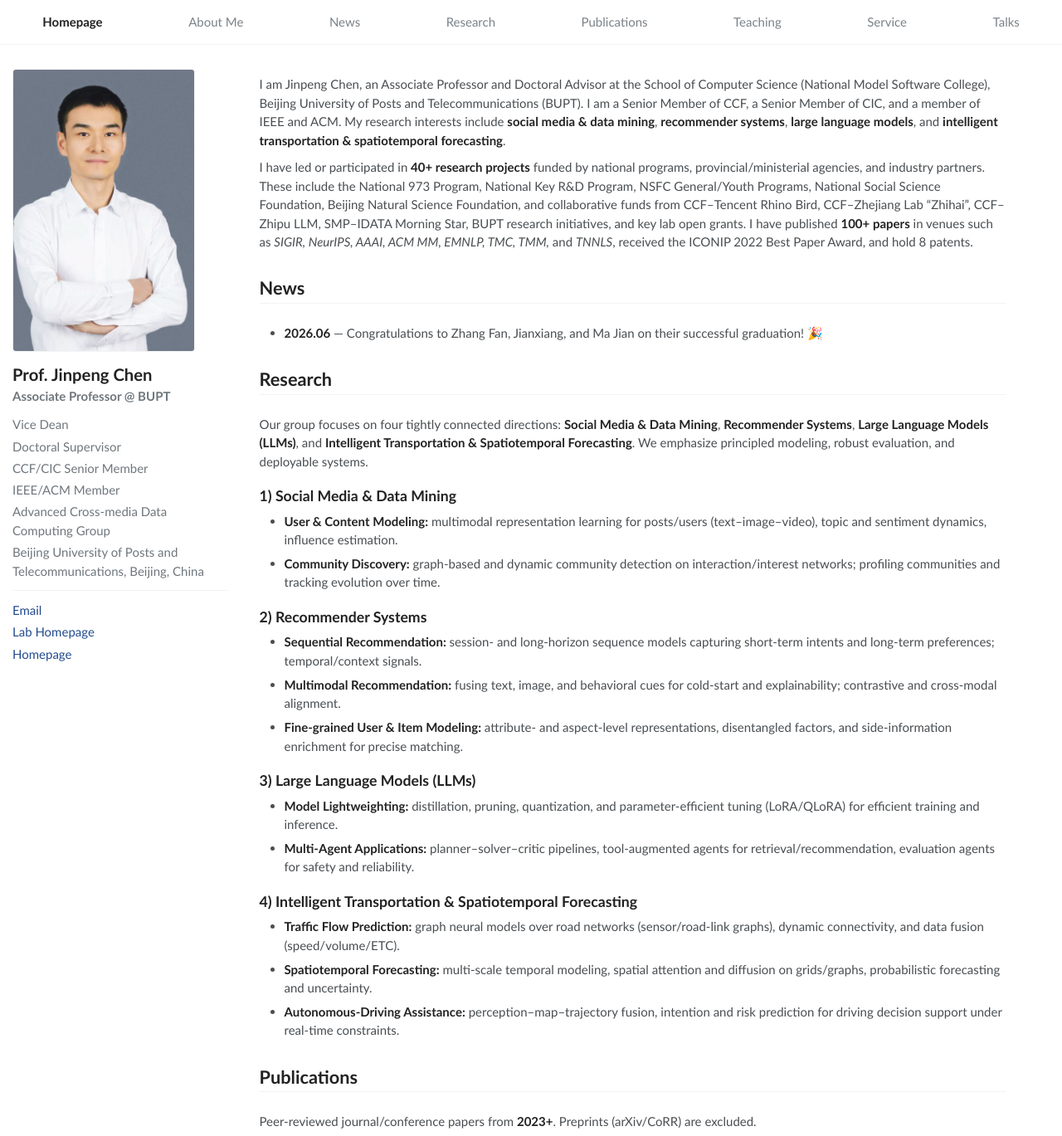
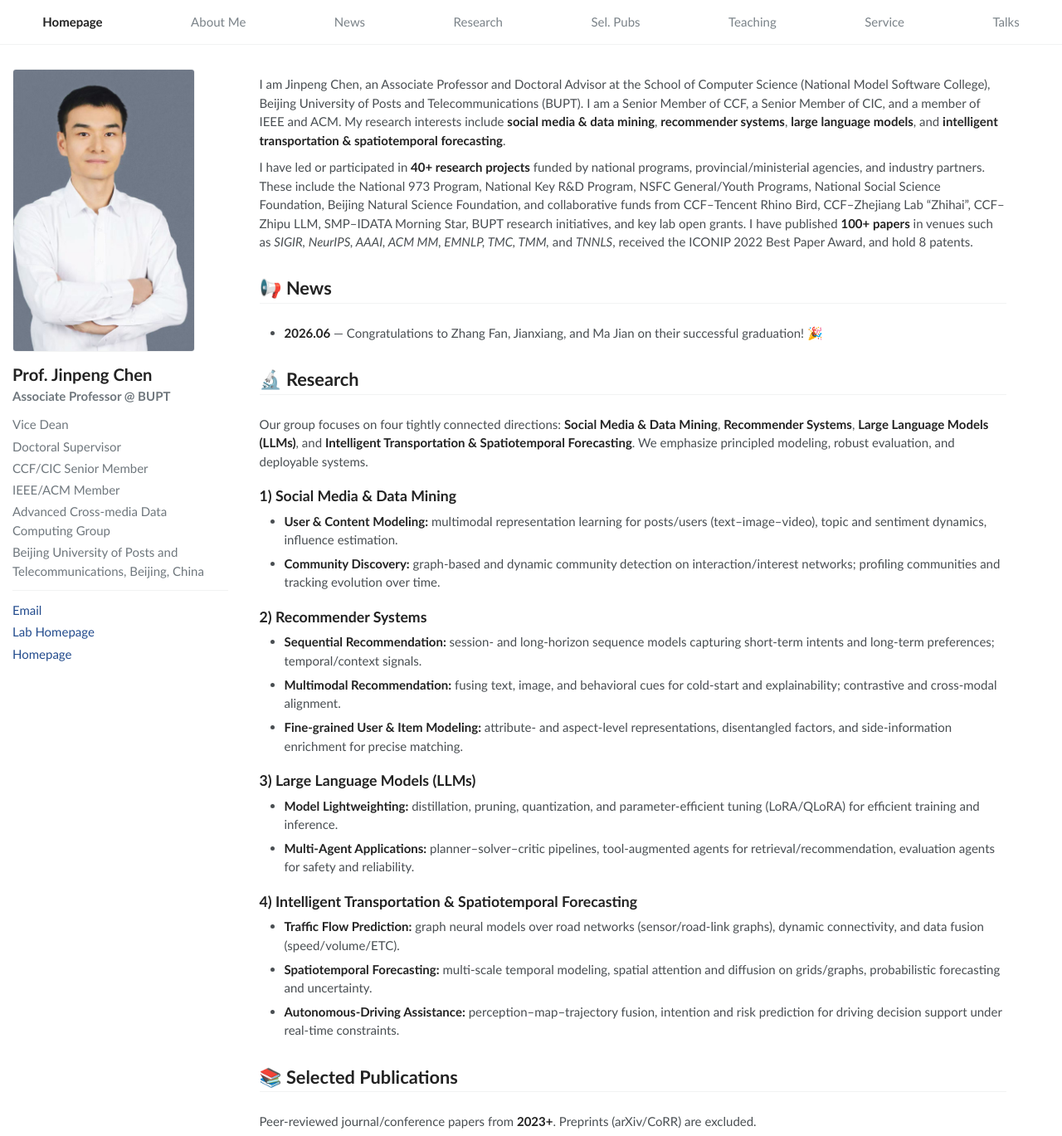
Before and after one commit to acdc-lab/jpchen, a Jekyll site: the page built from index.markdown, in a window 1280 px wide and 1400 px high, cut to the strip 0-1369 px from the top of the window. Shown: the whole strip at 83% size. Built offline with Jekyll 4.4.1, drawn with Linux system fonts in a browser that asks for light colours; some of the changed text lies outside the part shown.

Commit message:
Rename to Selected Publications and add emoji icons to all sections
- index.markdown: add emoji icons to all 8 section headings
- publications.markdown: title/heading -> Selected Publications
- nav: Publications -> Sel. Pubs (abbreviated)
- CSS: enable .emoji display

Co-Authored-By: Claude Fable 5 <noreply@anthropic.com>

```diff
--- a/_config.yml
+++ b/_config.yml
@@ -55,7 +55,7 @@ scholar:
 nav:
   - name: News
     url: /#news
-  - name: Publications
+  - name: Selected Publications
     url: /publications/
   - name: Service
     url: /service/
--- a/_includes/nav.html
+++ b/_includes/nav.html
@@ -6,7 +6,7 @@
         <li class="masthead__menu-item"><a href="{{ "/#about-me" | relative_url }}">About Me</a></li>
         <li class="masthead__menu-item"><a href="{{ "/#news" | relative_url }}">News</a></li>
         <li class="masthead__menu-item"><a href="{{ "/#research" | relative_url }}">Research</a></li>
-        <li class="masthead__menu-item"><a href="{{ "/#publications" | relative_url }}">Publications</a></li>
+        <li class="masthead__menu-item"><a href="{{ "/#publications" | relative_url }}">Sel. Pubs</a></li>
         <li class="masthead__menu-item"><a href="{{ "/#teaching" | relative_url }}">Teaching</a></li>
         <li class="masthead__menu-item"><a href="{{ "/#service" | relative_url }}">Service</a></li>
         <li class="masthead__menu-item"><a href="{{ "/#talks" | relative_url }}">Talks</a></li>
--- a/assets/css/main.css
+++ b/assets/css/main.css
@@ -286,7 +286,7 @@ th,td{padding:.55em;border-bottom:1px solid var(--rule);text-align:left;vertical
 .section .title{
   display:block;
 }
-.section .title .emoji{display:none}
+.section .title .emoji{display:inline}
 .meta{color:var(--muted)}
 .card,.teach-card{
   border:1px solid var(--border);
--- a/index.markdown
+++ b/index.markdown
@@ -19,12 +19,12 @@ SMP–IDATA Morning Star, BUPT research initiatives, and key lab open grants.
 I have published <strong>100+ papers</strong> in venues such as <em>SIGIR, NeurIPS, AAAI, ACM MM, EMNLP, TMC, TMM,</em> and <em>TNNLS</em>,
 received the ICONIP 2022 Best Paper Award, and hold 8 patents.
 
-# News
+# 📢 News
 <p><span class="anchor" id="news"></span></p>
 
 - **2026.06** — Congratulations to Zhang Fan, Jianxiang, and Ma Jian on their successful graduation! 🎉
 
-# Research
+# 🔬 Research
 <p><span class="anchor" id="research"></span></p>
 
 Our group focuses on four tightly connected directions: <strong>Social Media &amp; Data Mining</strong>,
@@ -54,7 +54,7 @@ We emphasize principled modeling, robust evaluation, and deployable systems.
 - <strong>Spatiotemporal Forecasting:</strong> multi-scale temporal modeling, spatial attention and diffusion on grids/graphs, probabilistic forecasting and uncertainty.
 - <strong>Autonomous-Driving Assistance:</strong> perception–map–trajectory fusion, intention and risk prediction for driving decision support under real-time constraints.
 
-# Publications
+# 📚 Selected Publications
 <p><span class="anchor" id="publications"></span></p>
 
 Peer-reviewed journal/conference papers from <strong>2023+</strong>. Preprints (arXiv/CoRR) are excluded.
@@ -76,7 +76,7 @@ Peer-reviewed journal/conference papers from <strong>2023+</strong>. Preprints (
      ]
 %}
 
-# Honors and Teaching Awards
+# 🏆 Honors and Teaching Awards
 <p><span class="anchor" id="honors"></span></p>
 
 - National Graduate Education Essay Award (Excellence); CCGEC 2025 Best Paper (First Prize); CECC 2024 Teaching Case (First Prize).
@@ -91,7 +91,7 @@ Peer-reviewed journal/conference papers from <strong>2023+</strong>. Preprints (
 - Students received BUPT Innovation &amp; Entrepreneurship Practice Awards: <em>First Prize (2019)</em>, <em>Second Prize ×2 (2021)</em>, <em>Third Prize ×2 (2018, 2021)</em>.
 - Graduate mentees won <em>Third Prize</em> at the BUPT Graduate Innovation &amp; Entrepreneurship Exhibition (2020).
 
-# Teaching
+# 📖 Teaching
 <p><span class="anchor" id="teaching"></span></p>
 
 Selected undergraduate and graduate courses with brief descriptions, instructors, and offering unit.
@@ -119,7 +119,7 @@ Selected undergraduate and graduate courses with brief descriptions, instructors
 No course data yet. Add entries to <code>_data/teaching.yml</code>.
 {% endif %}
 
-# Service
+# 🤝 Service
 <p><span class="anchor" id="service"></span></p>
 
 ## Professional Committees
@@ -171,7 +171,7 @@ Served as reviewer for leading journals and conferences, including:
   <li><em>ACM SIGSPATIAL (GIS)</em></li>
 </ul>
 
-# Talks
+# 🎤 Talks
 <p><span class="anchor" id="talks"></span></p>
 
 - <em>2025-11-02</em> Preference-aware Causal Intervention and Intent-driven Sequential Recommendation. Invited talk at the <em>11th China Conference on Intelligent Technology and Big Data (CITBD 2025)</em>.
@@ -184,7 +184,7 @@ Served as reviewer for leading journals and conferences, including:
 - <em>2023-11-24</em> Mandari: Multi-Modal Temporal Knowledge Graph-aware Sub-graph Embedding for Next-POI Recommendation. Talk at <em>CCIR 2023 Summer School</em>, Beijing, China.
 - <em>2023-07-22</em> Mandari: Multi-Modal Temporal Knowledge Graph-aware Sub-graph Embedding for Next-POI Recommendation. Talk at <em>KDD China 2023 Summer School</em>, Chengdu, China.
 
-# Affiliations
+# 🏛️ Affiliations
 <p><span class="anchor" id="affiliations"></span></p>
 
 {% include affiliations.html %}
--- a/publications.markdown
+++ b/publications.markdown
@@ -1,11 +1,11 @@
 ---
 layout: default
-title: Publications
+title: Selected Publications
 permalink: /publications/
 ---
 
 <section class="section">
-  <div class="title"><span class="emoji">📚</span><h1 style="margin:0">Publications</h1></div>
+  <div class="title"><span class="emoji">📚</span><h1 style="margin:0">Selected Publications</h1></div>
   <p class="meta">Peer-reviewed journal/conference papers from <strong>2023+</strong>. Preprints (arXiv/CoRR) are excluded.</p>
 
   {% bibliography
```
